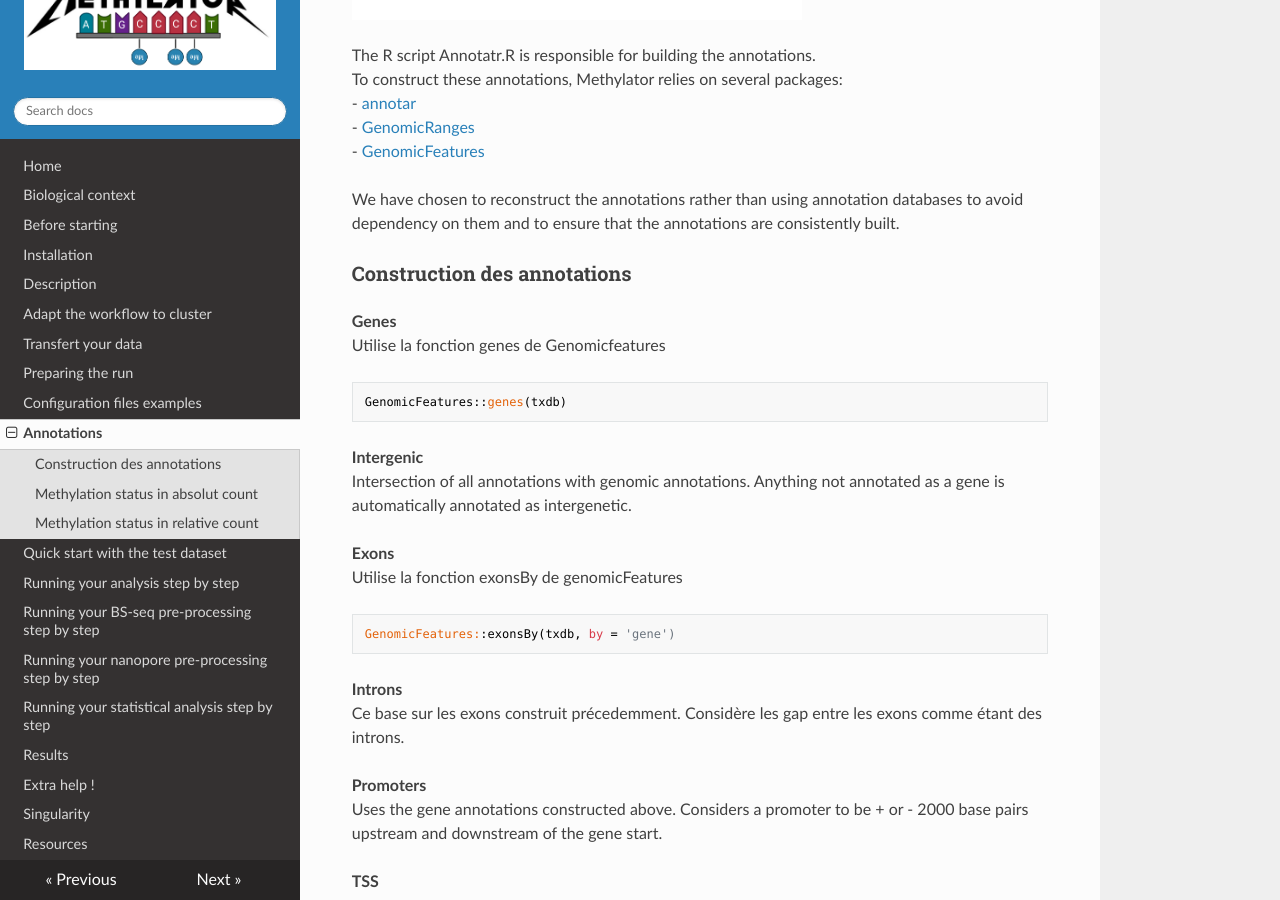
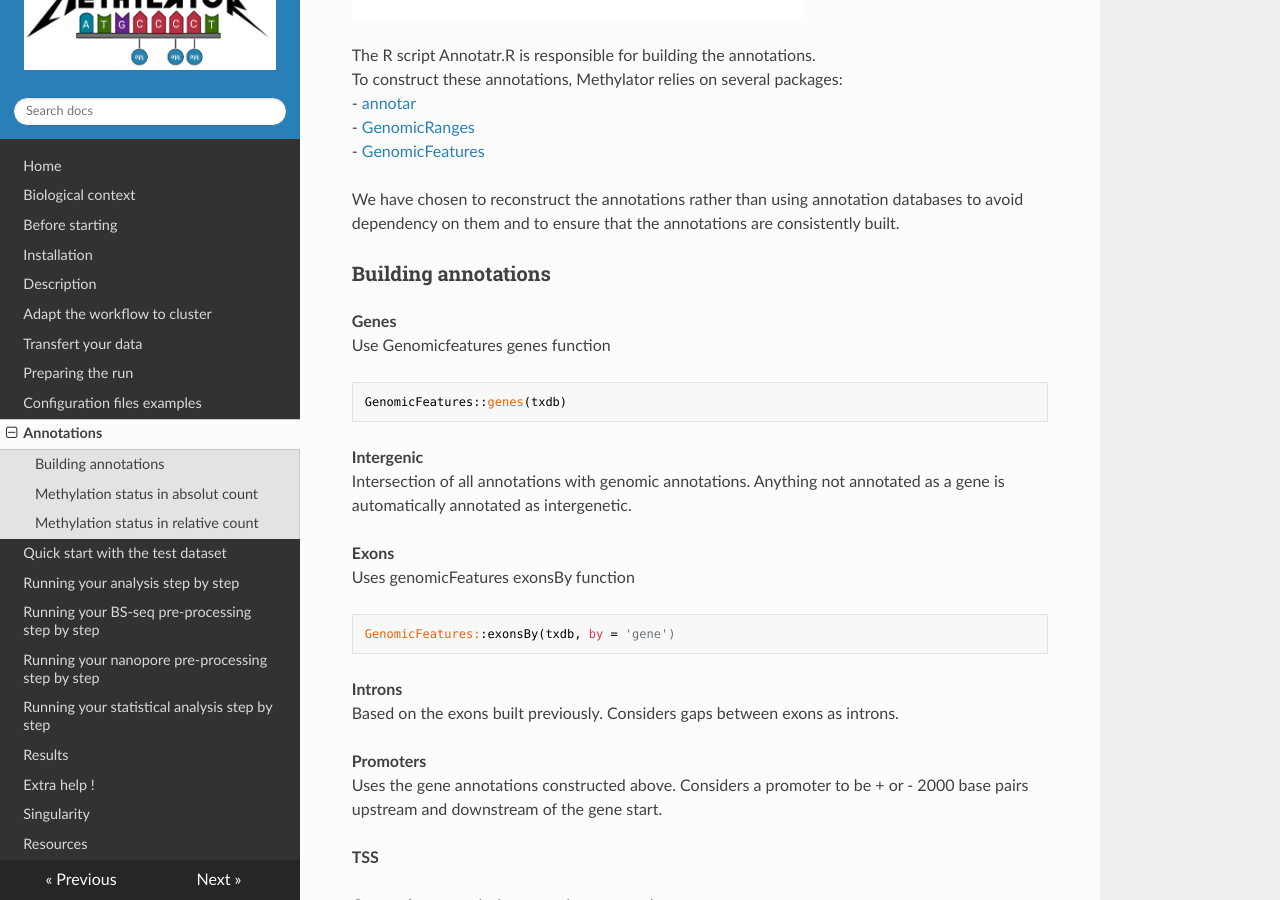
Before and after one commit to parisepigenetics/Methylator-Documentation, an MkDocs documentation site: the page built from docs/annotations.md, in a window 1280 px wide and 900 px high, scrolled down 771 px. Built offline with MkDocs 1.6.1, drawn with Linux system fonts in a browser that asks for light colours; nearby versions of some CDN libraries.

Commit message:
Update annotations.md

````diff
--- a/docs/annotations.md
+++ b/docs/annotations.md
@@ -19,10 +19,10 @@ To construct these annotations, Methylator relies on several packages:
 
 We have chosen to reconstruct the annotations rather than using annotation databases to avoid dependency on them and to ensure that the annotations are consistently built.
 
-### Construction des annotations
+### Building annotations
 
 **Genes**
-Utilise la fonction genes de Genomicfeatures
+Use Genomicfeatures genes function
 ```R
 GenomicFeatures::genes(txdb)
 ```
@@ -32,13 +32,13 @@ Intersection of all annotations with genomic annotations. Anything not annotated
 
 
 **Exons**
-Utilise la fonction exonsBy de genomicFeatures
+Uses genomicFeatures exonsBy function
 ```R
 GenomicFeatures::exonsBy(txdb, by = 'gene')
 ```
 
 **Introns**
-Ce base sur les exons construit précedemment. Considère les gap entre les exons comme étant des introns.
+Based on the exons built previously. Considers gaps between exons as introns.
 
 **Promoters**
 Uses the gene annotations constructed above.
````
